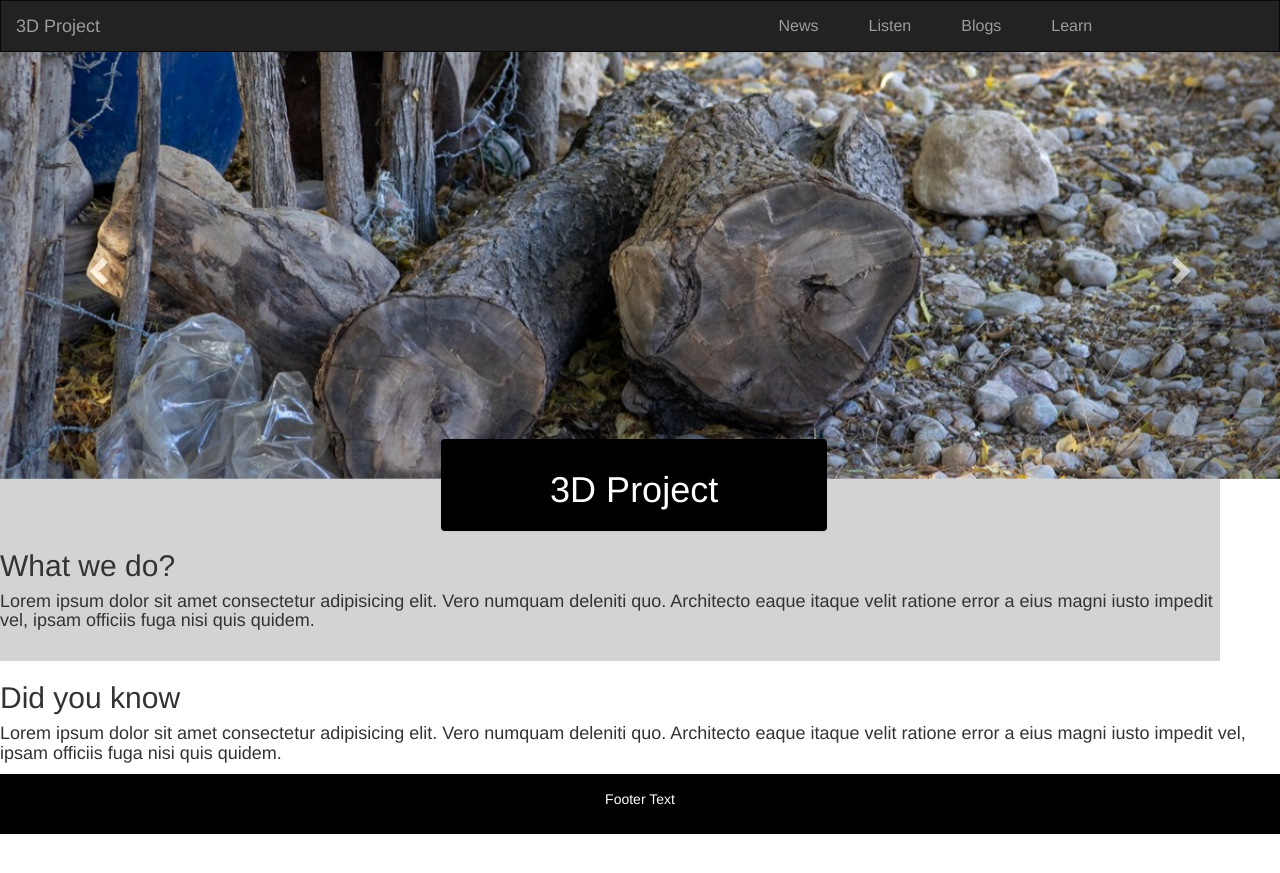
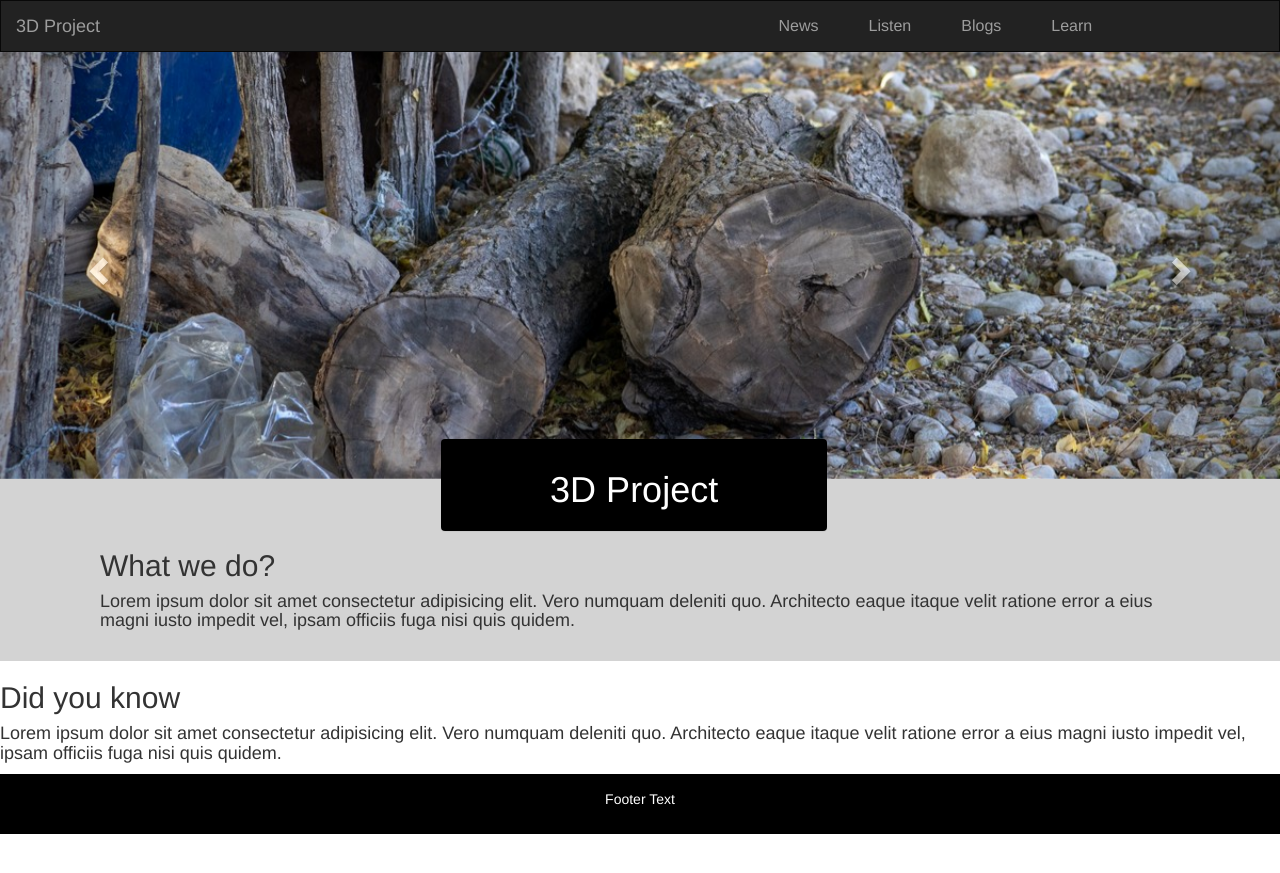
Before and after one commit to 3dproject/idah, a Jekyll site: the page built from index.html, in a window 1280 px wide. Shown: the top 873 px of the page. Built offline with Jekyll 4.4.1, drawn with Linux system fonts in a browser that asks for light colours.

Commit message:
html edit2

```diff
--- a/styles/main.css
+++ b/styles/main.css
@@ -79,8 +79,7 @@ footer {
   background-color: lightgray;
   padding-top : 50px;
   padding-bottom : 20px;
-  /* padding-right : 50px;
-  padding-left:  50px; */
-  width: 96%;
-  max-width: 1220px;
+  padding-right : 100px;
+  padding-left:  100px;
+
 }
```
